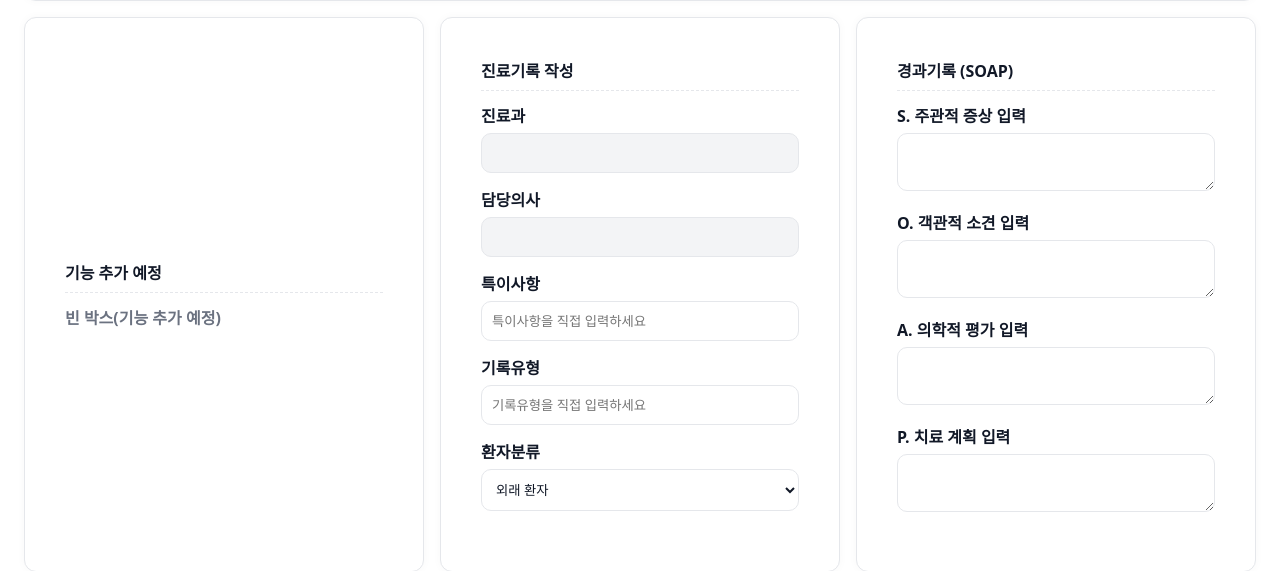
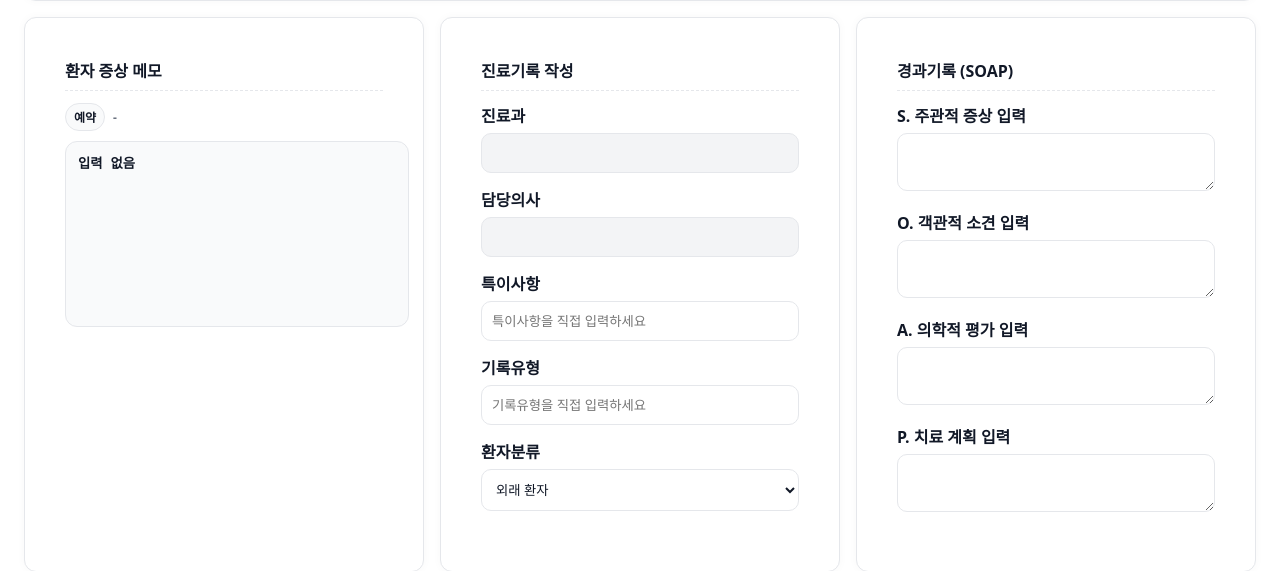
Before and after one commit to ming-0120/carebridge, a Django app: template apps/emr/templates/emr/medical_record_creation.html in a window 1280 px wide. Shown: the part 246-817 px from the top of the page. Run offline with Django 5.2, Linux system fonts and the light colour scheme; the template is opened without the code that fills it, so the values that code supplies are empty.

Commit message:
wip: 12/17 오후 작업

```diff
--- a/apps/emr/static/emr/css/medical_record_creation.css
+++ b/apps/emr/static/emr/css/medical_record_creation.css
@@ -115,6 +115,49 @@ h2 {
 .placeholder-text {
   color: var(--cb-muted);
   font-weight: 700;
+}
+
+.patient-note-card {
+  display: flex;
+  flex-direction: column;
+  justify-content: flex-start;
+}
+
+.note-meta {
+  display: flex;
+  gap: 8px;
+  align-items: center;
+  margin-bottom: 10px;
+  font-size: 12px;
+  color: var(--cb-muted);
+  font-weight: 700;
+}
+
+.note-meta-label {
+  padding: 4px 8px;
+  border: 1px solid var(--cb-border);
+  border-radius: 999px;
+  background: #f9fafb;
+  color: var(--cb-text);
+  font-weight: 900;
+}
+
+.readonly-textarea {
+  width: 100%;
+  min-height: 160px;
+  padding: 12px 12px;
+  border: 1px solid var(--cb-border);
+  border-radius: 12px;
+  background: #f9fafb;
+  color: var(--cb-text);
+  line-height: 1.5;
+  font-weight: 700;
+  resize: none;
+}
+
+.readonly-textarea:focus {
+  outline: 2px solid rgba(37, 99, 235, 0.25);
+  outline-offset: 2px;
 }
 
 .form-group {
--- a/apps/emr/templates/emr/medical_record_creation.html
+++ b/apps/emr/templates/emr/medical_record_creation.html
@@ -41,10 +41,20 @@
 
             <div class="middle-content-grid">
 
-                <!-- 빈 박스 (기능 추가 예정) -->
-                <div class="card placeholder-card">
-                    <div class="section-title">기능 추가 예정</div>
-                    <div class="placeholder-text">빈 박스(기능 추가 예정)</div>
+                <!-- 예약 시 환자가 입력한 증상 메모(읽기 전용) -->
+                <div class="card patient-note-card">
+                    <div class="section-title">환자 증상 메모</div>
+                    <div class="note-meta">
+                        <span class="note-meta-label">예약</span>
+                        {% if reservation_slot_date and reservation_slot_time %}
+                            <span>{{ reservation_slot_date }} {{ reservation_slot_time|time:"H:i" }}</span>
+                        {% elif reservation_slot_date %}
+                            <span>{{ reservation_slot_date }}</span>
+                        {% else %}
+                            <span>-</span>
+                        {% endif %}
+                    </div>
+                    <textarea class="readonly-textarea" readonly aria-label="환자 증상 메모(읽기 전용)">{% if reservation_notes %}{{ reservation_notes }}{% else %}입력 없음{% endif %}</textarea>
                 </div>
 
                 <!-- 진료기록 -->
```
Also changed, not shown: apps/emr/static/emr/js/doctor_screen_dashboard.js (+8 -4 lines), apps/emr/static/emr/js/today_patient_list.js (+11 -5 lines), apps/emr/views.py (+41 -0 lines).
